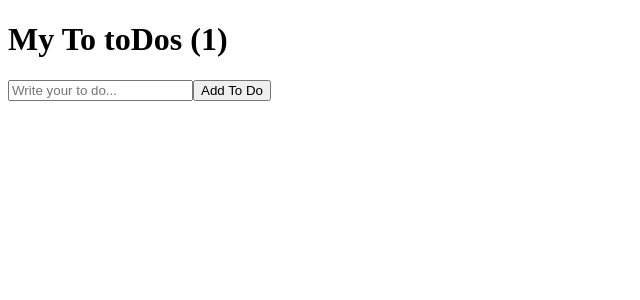
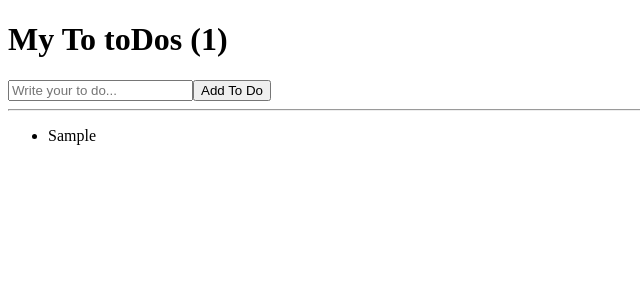
Before and after one commit to leeyeonji28/nomadcoders_react_exam, a React (Create React App) app: page / in a window 1280 px wide. Both pictures are taken after typing "Sample" into the empty fields and a click on the button "Add To Do". Shown: the top 300 px of the page, without its empty margins (0-640 px from the left). Built offline with nearby package versions, Linux system fonts and the light colour scheme.

Commit message:
To Do List part Two

```diff
--- a/src/App.js
+++ b/src/App.js
@@ -6,12 +6,14 @@ function App() {
   const onChange = (event) => setToDO(event.target.value);
   const onSubmit = (event) => {
     event.preventDefault();
-    if(toDo === ""){
+    if (toDo === "") {
       return; // 아무것도 적지 않으면 함수를 실행 시키지 않음
     }
+
+    setToDos((currentArray) => [toDo, ...currentArray]); //새로운 state와 기존의 state를 더해서 새로운 array를 만들어 리턴해줌
     setToDO(""); // input값을 비워줌
-    setToDos(currentArray => [toDo, ...currentArray]); //새로운 state와 기존의 state를 더해서 새로운 array를 만들어 리턴해줌
   };
+  console.log(toDos);
   return (
     <div>
       <h1>My To toDos ({toDos.length})</h1>
@@ -24,6 +26,12 @@ function App() {
         />
         <button>Add To Do</button>
       </form>
+      <hr />
+      <ul>
+        {toDos.map((item, index) => (
+          <li key={index}>{item}</li>
+        ))}
+      </ul>
     </div>
   );
 }
```
